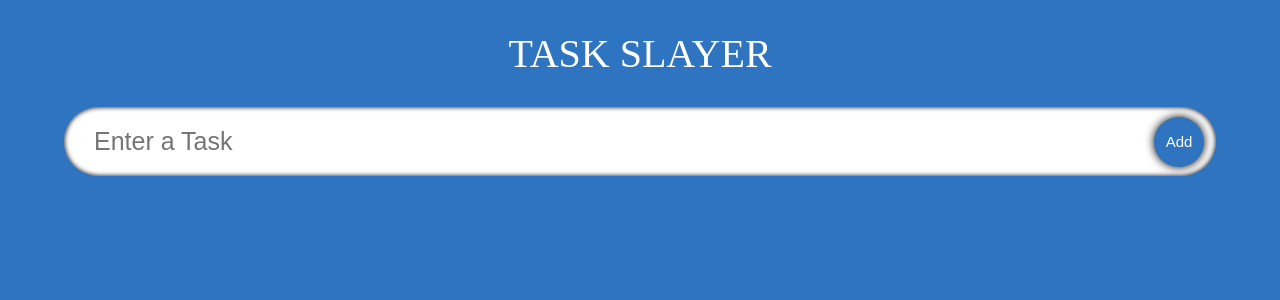
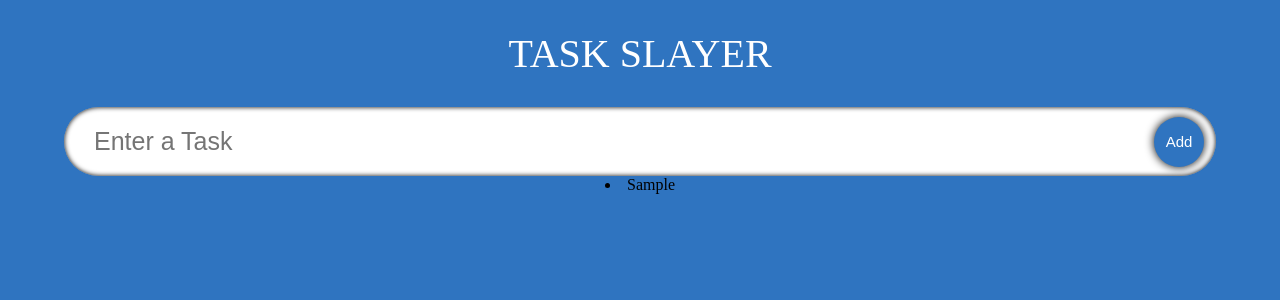
Before and after one commit to MosNes/typescript-taskapp, a React (Create React App) app in the folder client/: page / in a window 1280 px wide. Both pictures are taken after typing "Sample" into the empty fields and a click on the button "Add". Shown: the top 300 px of the page. Built offline with nearby package versions, Linux system fonts and the light colour scheme.

Commit message:
added map of list elements in TodoList.tsx

```diff
--- a/client/src/App.tsx
+++ b/client/src/App.tsx
@@ -2,6 +2,7 @@ import React, { useState } from 'react';
 import logo from './logo.svg';
 import './App.css';
 import InputField from './components/InputField';
+import TodoList from './components/TodoList';
 import {Todo} from './model';
 
 // React.FC is functional component
@@ -32,7 +33,7 @@ const  App: React.FC =  () => {
     <div className="App">
       <span className="heading">Task Slayer</span>
       <InputField todo={todo} setTodo={setTodo} handleAdd={handleAdd} />
-      {/* <TodoList /> */}
+      <TodoList todos={todos} setTodos={setTodos}/>
     </div>
   );
 }
--- a/client/src/components/TodoList.tsx
+++ b/client/src/components/TodoList.tsx
@@ -1,8 +1,19 @@
 import React from 'react'
+import './styles.css'
+import { Todo } from '../model';
 
-const TodoList: React.FC = () => {
+interface Props {
+    todos: Todo[];
+    setTodos: React.Dispatch<React.SetStateAction<Todo[]>>;
+};
+
+const TodoList: React.FC<Props> = ({ todos, setTodos }) => {
   return (
-    <div className='todos'></div>
+    <div className='todos'>
+        {todos.map(todo => (
+            <li>{todo.todo}</li>
+        ))}
+    </div>
   )
 }
 
--- a/client/src/components/styles.css
+++ b/client/src/components/styles.css
@@ -18,7 +18,7 @@
 /* puts a massive box shadow around the input box when it's focused, causing the rest of the page to be covered in a black box shadow. */
 .inputBox:focus {
   outline: none;
-    box-shadow: 0 0 10px 1000px rgba(0,0,0, 0.5);
+  box-shadow: 0 0 10px 1000px rgba(0, 0, 0, 0.5);
 }
 
 .inputSubmit {
@@ -48,10 +48,8 @@
 }
 
 .todos {
-  border-radius: 5px;
   display: flex;
-  flex-direction: column;
-  width: 47.5%;
-  padding: 15px;
-  background-color: rgb(50, 195, 205);
+  justify-content: space-evenly;
+  width: 90%;
+  flex-wrap: wrap;
 }
```
Lines whose indentation alone changed are shown as unchanged.
